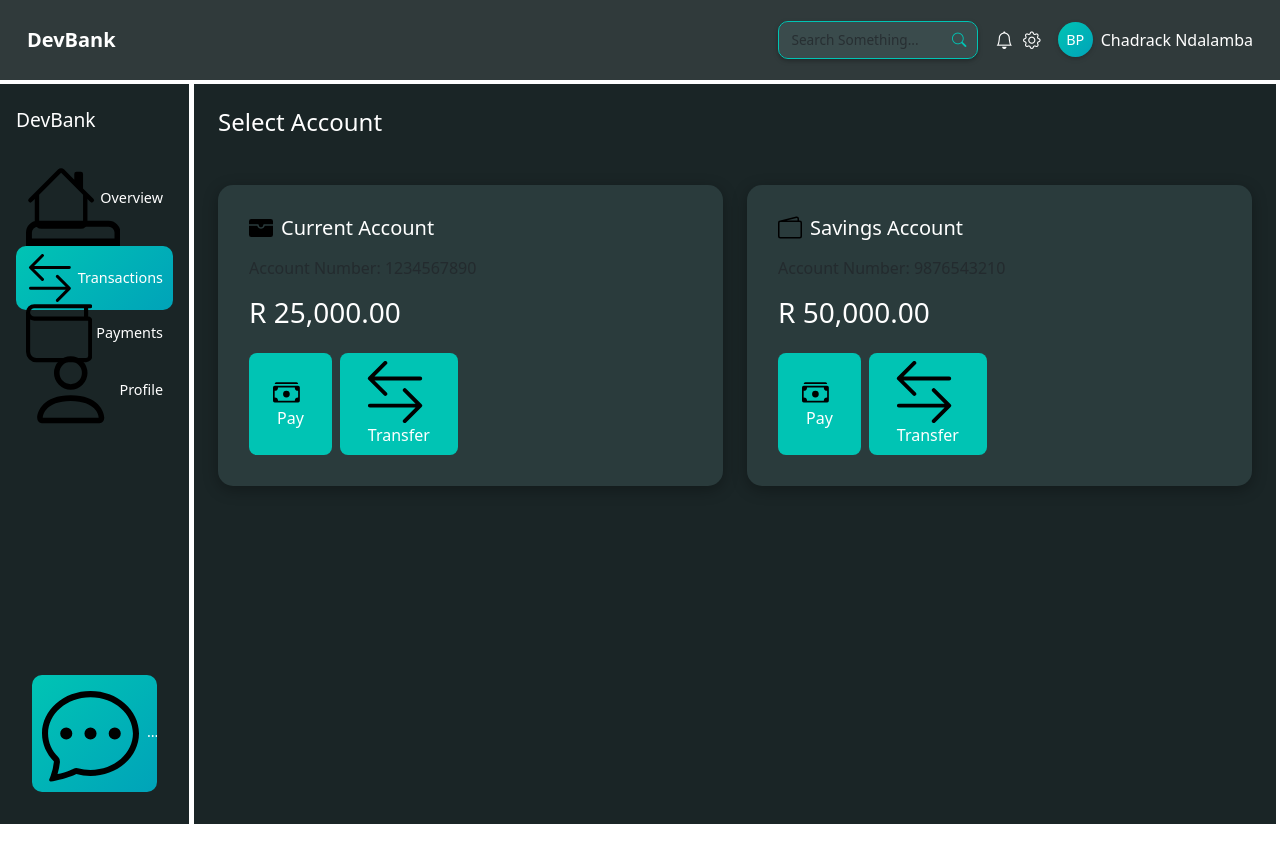
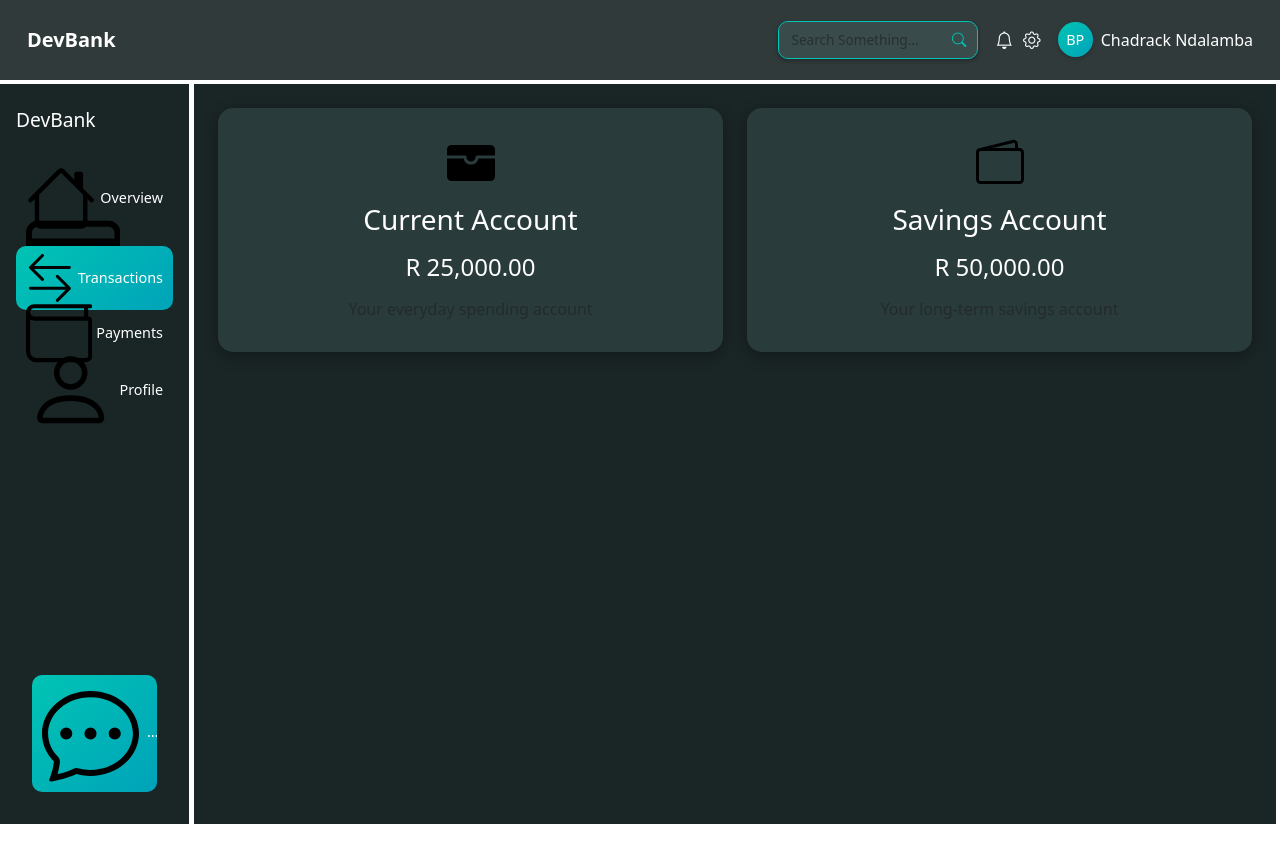
Before and after one commit to Software-Development-Capaciti/banking-frontend, a React (Vite) app: page /transactions in a window 1280 px wide. Built offline with nearby package versions, Linux system fonts and the light colour scheme.

Commit message:
fix: properly render views based on activeView state\n\n- Render accounts view when activeView is 'accounts'\n- Render operations view when activeView includes 'operations'\n- Render transactions view when activeView is 'transactions'

```diff
--- a/src/pages/Transactions.jsx
+++ b/src/pages/Transactions.jsx
@@ -556,157 +556,9 @@ function Transactions() {
 
   return (
     <div style={styles.container}>
-      {showTransactions && (
-        <button
-          className="btn mb-3"
-          onClick={() => setShowTransactions(false)}
-          style={{ color: '#00C4B4' }}
-        >
-          <ArrowLeft className="me-2" />
-          Back to Accounts
-        </button>
-      )}
-
-      {successMessage && (
-        <div className="alert" style={{ backgroundColor: '#00C4B4', color: 'white' }} role="alert">
-          {successMessage}
-        </div>
-      )}
-
-      {activeView === 'accounts' && (
-        <div className="row g-4">
-          <div className="col-12">
-            <h4 className="text-white mb-4">Select Account</h4>
-          </div>
-          <div className="col-12 col-md-6">
-            <div
-              className="card h-100"
-              style={{
-                ...styles.accountCard,
-                ...(hoveredCard === 'current' ? styles.accountCardHover : {})
-              }}
-              onMouseEnter={() => setHoveredCard('current')}
-              onMouseLeave={() => setHoveredCard(null)}
-              onClick={() => {
-                setActiveAccount('current');
-                setActiveView('transactions');
-                setShowTransactions(true);
-                fetchTransactions();
-              }}
-            >
-              <div className="card-body text-white">
-                <div className="d-flex align-items-center mb-3">
-                  <WalletFill size={24} className="me-2 text-#00C4B4" />
-                  <h5 className="mb-0">Current Account</h5>
-                </div>
-                <p className="text-muted mb-3">Account Number: 1234567890</p>
-                <h3 className="mb-4">{formatAmount(25000)}</h3>
-                <div className="d-flex gap-2">
-                  <button
-                    className="btn"
-                    style={styles.button}
-                    onClick={(e) => {
-                      e.stopPropagation(); // Prevent card click
-                      setActiveAccount('current');
-                      setActiveOperation('pay');
-                      setActiveView('current-operations');
-                      setShowTransactions(true);
-                    }}
-                  >
-                    <CashStack className="me-2" />
-                    Pay
-                  </button>
-                  <button
-                    className="btn"
-                    style={styles.button}
-                    onClick={(e) => {
-                      e.stopPropagation(); // Prevent card click
-                      setActiveAccount('current');
-                      setActiveOperation('transfer');
-                      setActiveView('current-operations');
-                      setShowTransactions(true);
-                    }}
-                  >
-                    <ArrowLeftRight className="me-2" />
-                    Transfer
-                  </button>
-                </div>
-              </div>
-            </div>
-          </div>
-          <div className="col-12 col-md-6">
-            <div
-              className="card h-100"
-              style={{
-                ...styles.accountCard,
-                ...(hoveredCard === 'savings' ? styles.accountCardHover : {})
-              }}
-              onMouseEnter={() => setHoveredCard('savings')}
-              onMouseLeave={() => setHoveredCard(null)}
-              onClick={() => {
-                setActiveAccount('savings');
-                setActiveView('transactions');
-                setShowTransactions(true);
-                fetchTransactions();
-              }}
-            >
-              <div className="card-body text-white">
-                <div className="d-flex align-items-center mb-3">
-                  <Wallet2 size={24} className="me-2 text-#00C4B4" />
-                  <h5 className="mb-0">Savings Account</h5>
-                </div>
-                <p className="text-muted mb-3">Account Number: 9876543210</p>
-                <h3 className="mb-4">{formatAmount(50000)}</h3>
-                <div className="d-flex gap-2">
-                  <button
-                    className="btn"
-                    style={styles.button}
-                    onClick={(e) => {
-                      e.stopPropagation(); // Prevent card click
-                      setActiveAccount('savings');
-                      setActiveOperation('pay');
-                      setActiveView('savings-operations');
-                      setShowTransactions(true);
-                    }}
-                  >
-                    <CashStack className="me-2" />
-                    Pay
-                  </button>
-                  <button
-                    className="btn"
-                    style={styles.button}
-                    onClick={(e) => {
-                      e.stopPropagation(); // Prevent card click
-                      setActiveAccount('savings');
-                      setActiveOperation('transfer');
-                      setActiveView('savings-operations');
-                      setShowTransactions(true);
-                    }}
-                  >
-                    <ArrowLeftRight className="me-2" />
-                    Transfer
-                  </button>
-                </div>
-              </div>
-            </div>
-          </div>
-        </div>
-      )}
-
-      {showTransactions && (
-        <div className="row">
-          <div className="col-12 col-lg-6 mb-4">
-            {renderOperationsView()}
-          </div>
-          <div className="col-12 col-lg-6">
-            <div className="d-flex align-items-center mb-3">
-              <ClockHistory size={24} className="me-2 text-white" />
-              <h4 className="mb-0 text-white">Transaction History</h4>
-            </div>
-            {renderTransactionHistory()}
-          </div>
-        </div>
-      )}
+      {activeView === 'accounts' && renderAccountsView()}
+      {activeView.includes('operations') && renderOperationsView()}
+      {activeView === 'transactions' && renderTransactionsView()}
     </div>
   );
 }
```
